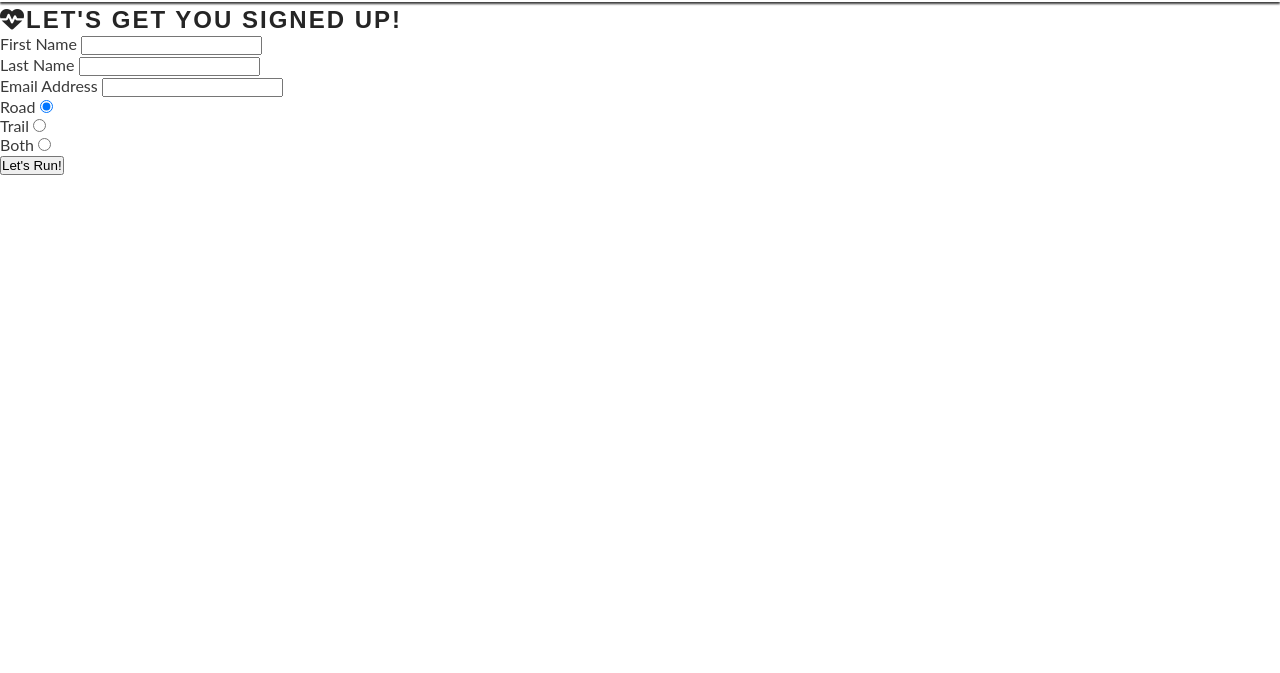
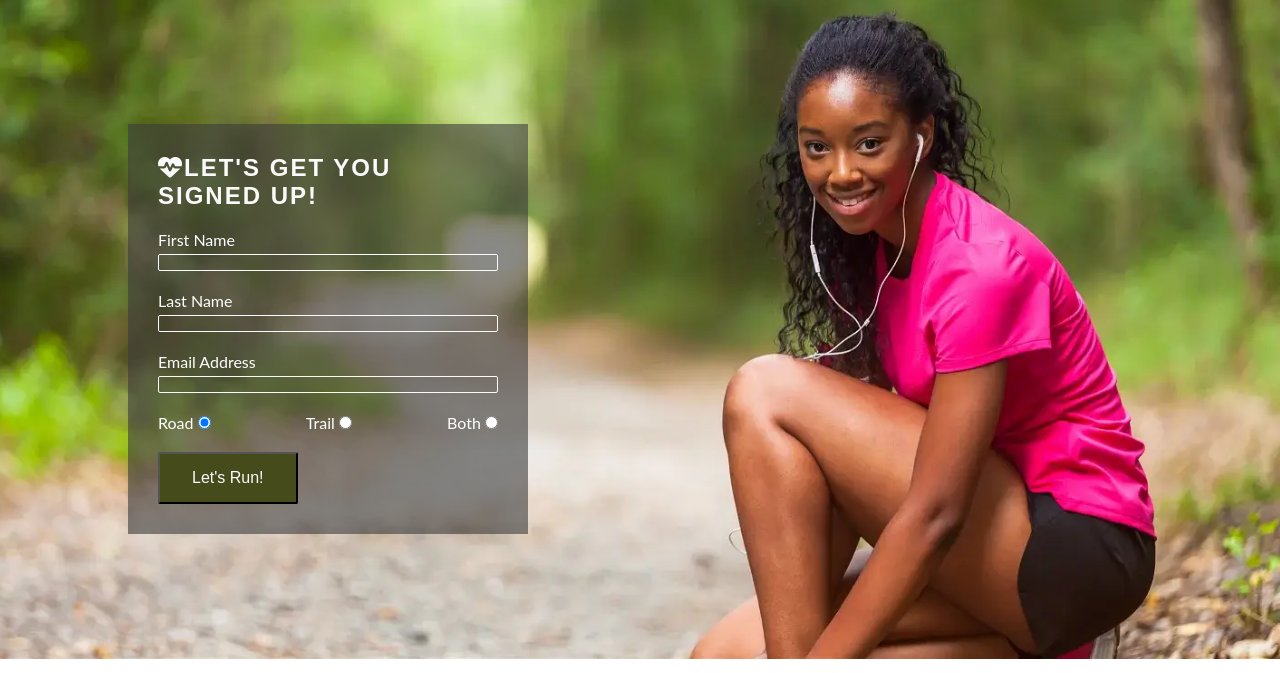
Before and after one commit to Drennan98/Love-Running, a plain HTML site: page signup.html in a window 1280 px wide. Shown: the part 73-746 px from the top of the page. Drawn offline with Linux system fonts and the light colour scheme.

Commit message:
Format sign up box and added styling

```diff
--- a/assets/css/style.css
+++ b/assets/css/style.css
@@ -1,9 +1,9 @@
-
 * {
     padding: 0;
     margin: 0;
     box-sizing: border-box;
 }
+
 /* General styles */
 body {
     min-height: 100vh;
@@ -13,13 +13,59 @@ body {
     font-family: "Lato", sans-serif;
 }
 
+/* Form */
+#signup {
+    background-image: url("../images/signup-image.webp");
+    background-size: cover;
+    background-position: 75%;
+    padding: 20px 10% 0 10%;
+    flex-grow: 1;
+}
 
-#reasons {
+#signup-form {
+    color: #ffffff;
+    background-color: rgba(60, 60, 60, 0.6);
+    padding: 30px;
+}
+
+#signup-form>h2 {
+    color: #fafafa;
+    margin-bottom: 20px;
+}
+
+.text-input {
+    background: transparent;
+    color: #fafafa;
+    width: 100%;
+    height: 100%;
+    margin: 5px 0 20px 0;
+    border: 1px solid #fafafa;
+    border-radius: 2px;
+    padding: 0 5px;
+}
+
+.radio-buttons {
+    width: 100%;
+    display: flex;
+    justify-content: space-between;
+}
+
+.join-button {
+    margin-top: 20px;
+    border-radius: 2px;
+    padding: 15px 32px;
+    font-size: 100%;
+    background-color: #454b1b;
+    color: #fafafa;
+}
+
+#signup-form #reasons {
     width: 90%;
     margin: 20px auto;
 }
 
-#benefits-physical>div, #benefits-mental>div {
+#benefits-physical>div,
+#benefits-mental>div {
     line-height: 20px;
     margin-bottom: 20px;
 }
@@ -39,11 +85,13 @@ hr {
     font-size: 280%;
 }
 
-h1, h2, h3 {
+h1,
+h2,
+h3 {
     font-family: "Oswald", sans-serif;
     text-transform: uppercase;
     letter-spacing: 2px;
-    color:#252525;
+    color: #252525;
 }
 
 .hidden-heading {
@@ -62,7 +110,8 @@ h1, h2, h3 {
     padding-left: 10px;
 }
 
-#cover-text > h2, #cover-text > h3 {
+#cover-text>h2,
+#cover-text>h3 {
     color: #ffffff
 }
 
@@ -130,7 +179,7 @@ nav {
 }
 
 
-#menu > li {
+#menu>li {
     margin-bottom: 1em;
 }
 
@@ -138,7 +187,8 @@ header {
     background-color: #ffffff;
     padding: 0 1rem;
     position: fixed;
-    z-index; 99;
+    z-index;
+    99;
     width: 100%;
     box-shadow: 0 2px 2px #3a3a3a;
     display: flex;
@@ -162,6 +212,7 @@ main {
     flex: 1 0 auto;
     margin-top: 47px;
 }
+
 /* Hero section */
 #hero {
     height: 600px;
@@ -212,6 +263,7 @@ main {
 
 /* Media query: tablets and larger (768px and up)< */
 @media screen and (min-width: 768px) {
+
     /* Header */
     nav {
         display: block;
@@ -220,11 +272,12 @@ main {
         width: fit-content;
         padding-right: 1rem;
     }
+
     #menu {
         display: flex;
     }
 
-    #menu > li {
+    #menu>li {
         padding-left: 1rem;
     }
 
@@ -232,17 +285,46 @@ main {
         display: none;
     }
 
-
     #logo {
         font-size: 280%;
         line-height: 75px;
         margin: 0 0.5rem;
     }
 
+    /* Form */
+
+    #signup {
+        background-position: center;
+        position: relative;
+    }
+
+    #signup-form {
+        max-width: 400px;
+        position: absolute;
+        left: 10%;
+        top: 150px;
+    }
+
+    .text-input:hover {
+        border-color: #f16c6b;
+    }
+
+    .join-button:hover {
+        background-color: #fafafa;
+        color: #454b1b;
+    }
+    }
+
     /* Main content */
     main {
         /* Push main content down to accommodate larger header */
         margin-top: 79px;
+        flex: 1 0 auto;
+        /* Add margin at the top to prevent content from being covered by the header */
+        margin-top: 47px;
+        /* Enable flex properties for child elements */
+        display: flex;
+        flex-direction: column;
     }
 
     /* Hero */
@@ -259,8 +341,8 @@ main {
         width: 100%;
     }
 
-    #benefits-physical > div,
-    #benefits-mental > div {
+    #benefits-physical>div,
+    #benefits-mental>div {
         width: 75%;
     }
 
@@ -295,7 +377,7 @@ main {
             flex-direction: row;
         }
 
-    #benefits > div {
+        #benefits>div {
             flex: 1;
         }
 
@@ -307,11 +389,11 @@ main {
             order: 1;
         }
 
-    #benefits-mental > div {
+        #benefits-mental>div {
             align-self: flex-start;
         }
 
-    #benefits-physical > div {
+        #benefits-physical>div {
             align-self: flex-end;
         }
     }
```
Also changed, not shown: assets/images/signup-image.webp (added). Lines whose indentation alone changed are shown as unchanged.
